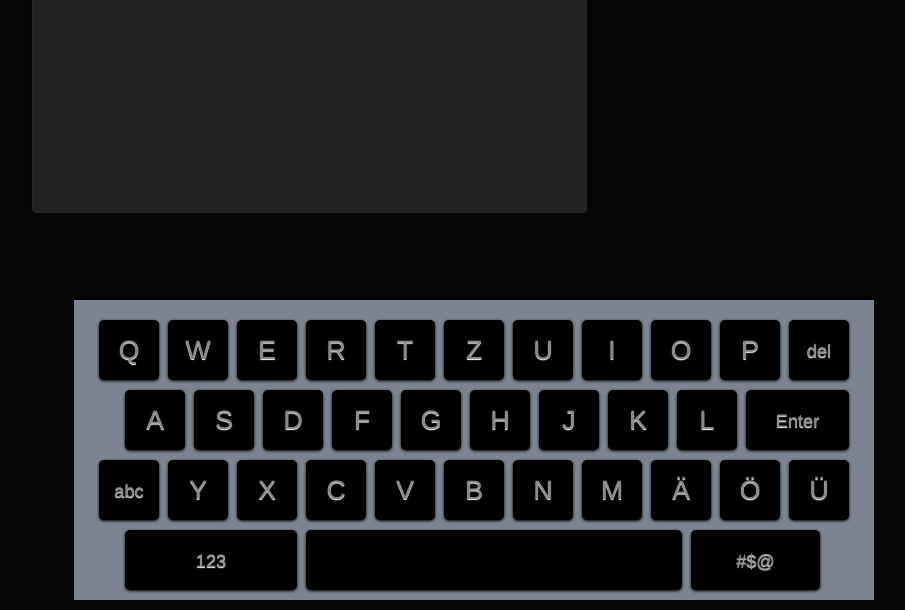
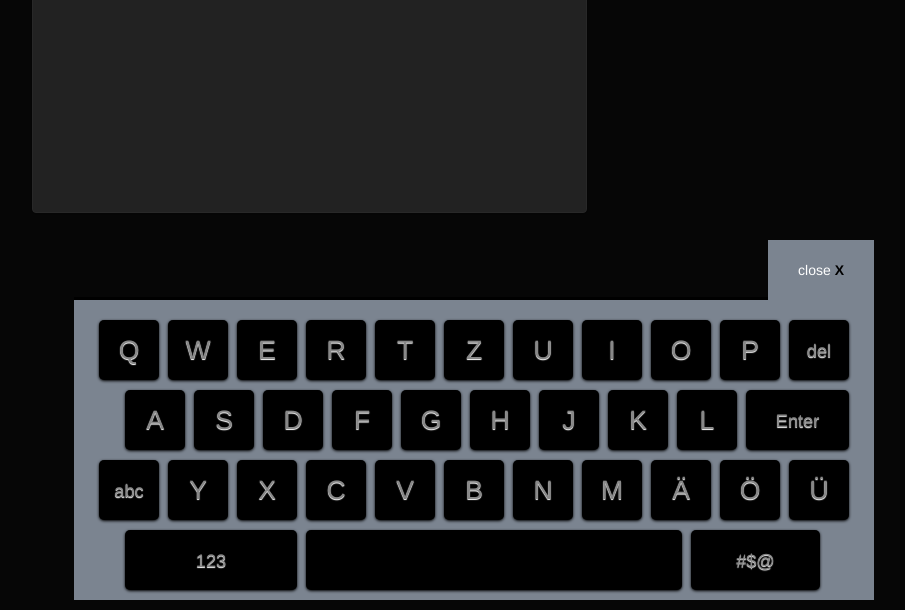
Before and after one commit to hftlclub/club-monitor, a PHP site: page /pizza/ in a window 1280 px wide. Shown: the part 550-1160 px from the top of the page, without its empty margins (38-943 px from the left). Run offline with PHP 8.4, Linux system fonts and the light colour scheme; data that the repository does not hold is empty; some libraries are stand-ins or nearby versions; some web fonts are replaced.

Commit message:
close Button for virtual keyboard

```diff
--- a/common/css/jsKeyboard.css
+++ b/common/css/jsKeyboard.css
@@ -11,7 +11,7 @@ overflow:hidden;
 #keyboard:after {content: ".";display: block;height: 0;clear: both;visibility: hidden;}
 
 #keyboardHeader {position:relative;}
-#keyboardHeader div {color:#fff; background-color:#7b8490;padding:3px; padding-left:15px; padding-right:15px; position:absolute; cursor:pointer; right:-10px; top:-40px;}
+#keyboardHeader div {color:#fff; background-color:#7b8490;padding:20px; padding-left:30px; padding-right:30px; position:absolute; cursor:pointer; right:-10px; top:-70px;}
 .closex {font-weight:bolder; color:#000;}
 
 #keyboardCapitalLetter {display:block;}
--- a/common/js/jsKeyboard.js
+++ b/common/js/jsKeyboard.js
@@ -35,7 +35,7 @@ var jsKeyboard = {
         var s = "";
         s += "<div id=\"keyboard\">";
         s += "<div id=\"keyboardHeader\">";
-        //s += "<div onclick=\"jsKeyboard.hide();\"><span>" + jsKeyboard.settings.text.close + "</span><span class=\"closex\"> X</span></div>"
+        s += "<div onclick=\"jsKeyboard.hide();\"><span>" + jsKeyboard.settings.text.close + "</span><span class=\"closex\"> X</span></div>"
         s += "</div>";
 
         /*capital letter*/
--- a/pizza/index.html
+++ b/pizza/index.html
@@ -285,9 +285,11 @@
 
 		});
 
+        /*
         $("#input-cart-name").focusout(function() {
-            jsKeyboard.hide();
+        	  jsKeyboard.hide();
         })
+        */
 
 	</script>
 
```
